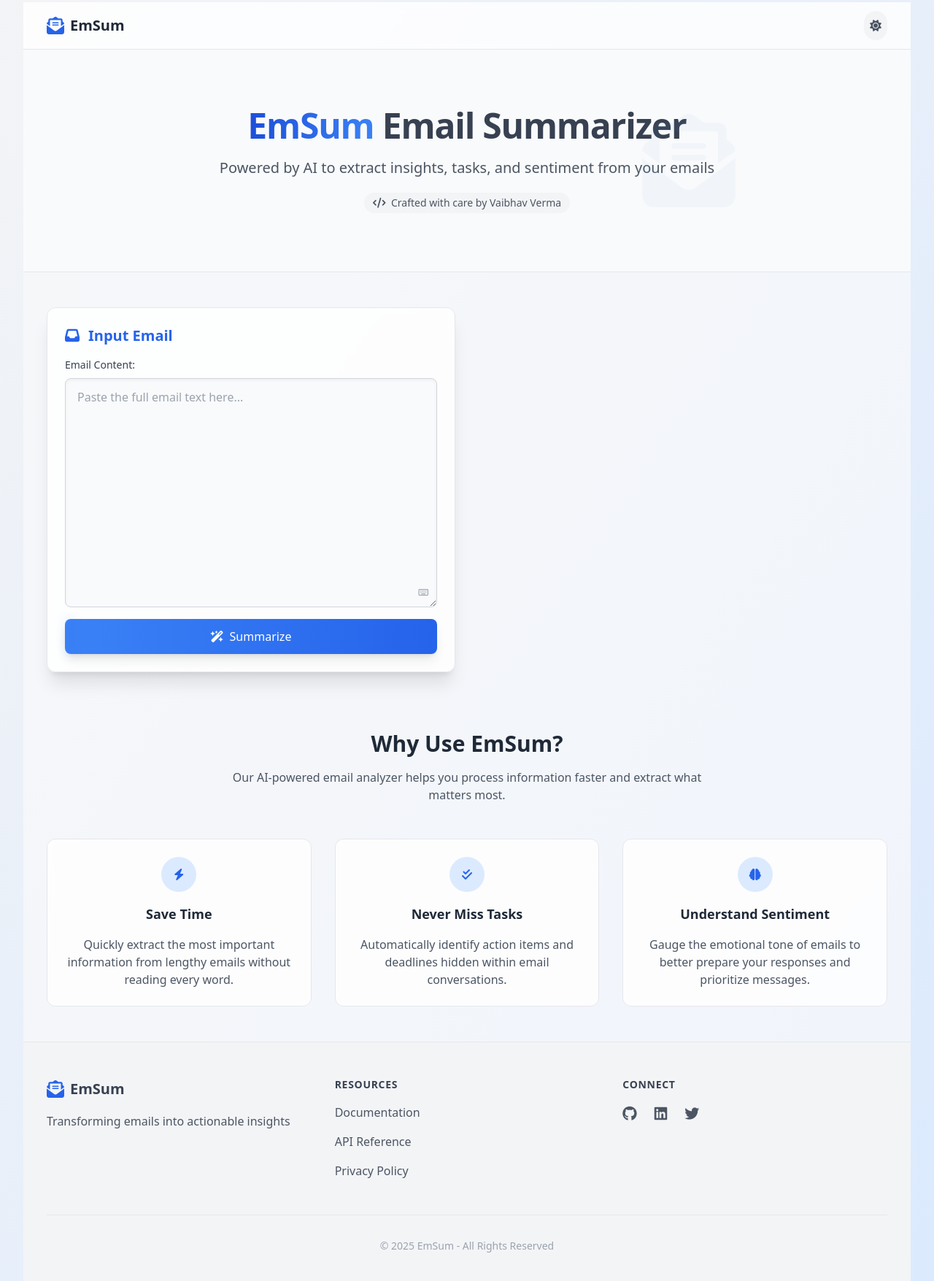
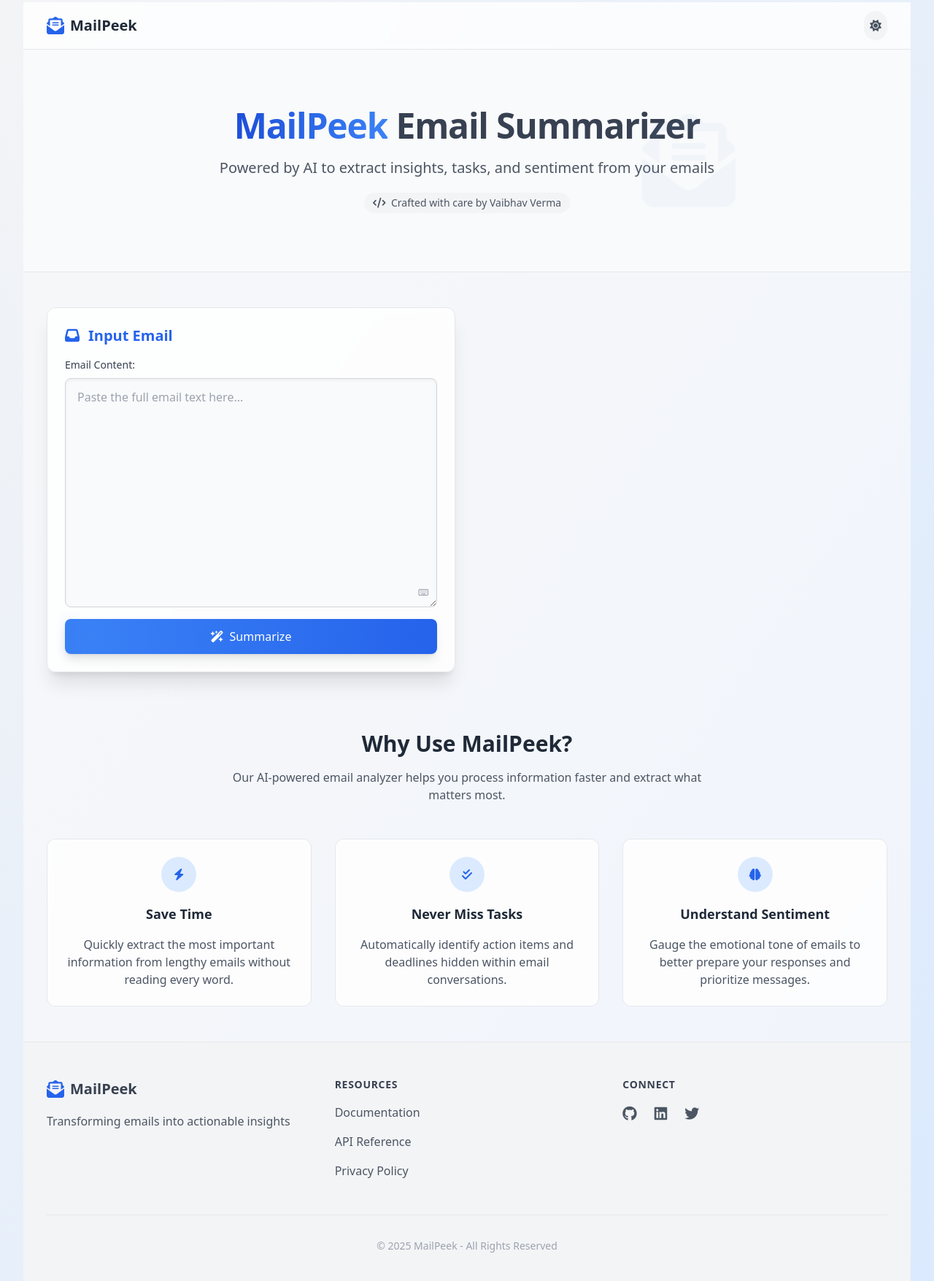
Before and after one commit to Vaibhav-Verma21/EmailSummariser, a website: page public/index.html in a window 1280 px wide. Shown: the part 29-1784 px from the top of the page at 73% size. Drawn offline with nearby package versions, Linux system fonts and the light colour scheme.

Commit message:
Initial Vercel-ready version

```diff
--- a/public/index.html
+++ b/public/index.html
@@ -3,7 +3,7 @@
 <head>
     <meta charset="UTF-8">
     <meta name="viewport" content="width=device-width, initial-scale=1.0">
-    <title>EmSum - Email Summarizer</title>
+    <title>MailPeek - Email Summarizer</title>
     <script src="https://cdn.tailwindcss.com"></script>
     <link rel="stylesheet" href="https://cdnjs.cloudflare.com/ajax/libs/font-awesome/6.4.0/css/all.min.css">
     <script>
@@ -238,7 +238,7 @@
                 <div class="flex items-center">
                     <div class="flex-shrink-0 flex items-center">
                         <i class="fas fa-envelope-open-text text-2xl dark:text-blue-400 text-blue-600 mr-2"></i>
-                        <span class="font-bold text-xl">EmSum</span>
+                        <span class="font-bold text-xl">MailPeek</span>
                     </div>
                 </div>
                 <div class="flex items-center">
@@ -257,7 +257,7 @@
             <div class="py-12 md:py-20">
                 <div class="text-center">
                     <h1 class="text-4xl md:text-5xl font-extrabold tracking-tight mb-4">
-                        <span class="dark:gradient-text-dark gradient-text-light">EmSum</span>
+                        <span class="dark:gradient-text-dark gradient-text-light">MailPeek</span>
                         <span class="dark:text-gray-300 text-gray-700">Email Summarizer</span>
                     </h1>
                     <p class="mt-3 max-w-md mx-auto text-base dark:text-gray-400 text-gray-600 sm:text-lg md:mt-5 md:text-xl md:max-w-3xl">
@@ -361,7 +361,7 @@
             <!-- Features Section -->
             <section class="mt-20">
                 <div class="text-center mb-12">
-                    <h2 class="text-3xl font-bold dark:text-gray-200 text-gray-800">Why Use EmSum?</h2>
+                    <h2 class="text-3xl font-bold dark:text-gray-200 text-gray-800">Why Use MailPeek?</h2>
                     <p class="mt-4 dark:text-gray-400 text-gray-600 max-w-2xl mx-auto">Our AI-powered email analyzer helps you process information faster and extract what matters most.</p>
                 </div>
 
@@ -410,7 +410,7 @@
                 <div>
                     <div class="flex items-center">
                         <i class="fas fa-envelope-open-text text-2xl dark:text-blue-400 text-blue-600 mr-2"></i>
-                        <span class="font-bold text-xl dark:text-gray-300 text-gray-700">EmSum</span>
+                        <span class="font-bold text-xl dark:text-gray-300 text-gray-700">MailPeek</span>
                     </div>
                     <p class="mt-4 dark:text-gray-400 text-gray-600">
                         Transforming emails into actionable insights
@@ -444,7 +444,7 @@
 
             <div class="mt-12 pt-8 border-t dark:border-gray-800 border-gray-200">
                 <p class="text-center dark:text-gray-500 text-gray-400 text-sm">
-                    &copy; 2025 EmSum - All Rights Reserved
+                    &copy; 2025 MailPeek - All Rights Reserved
                 </p>
             </div>
         </div>
```
